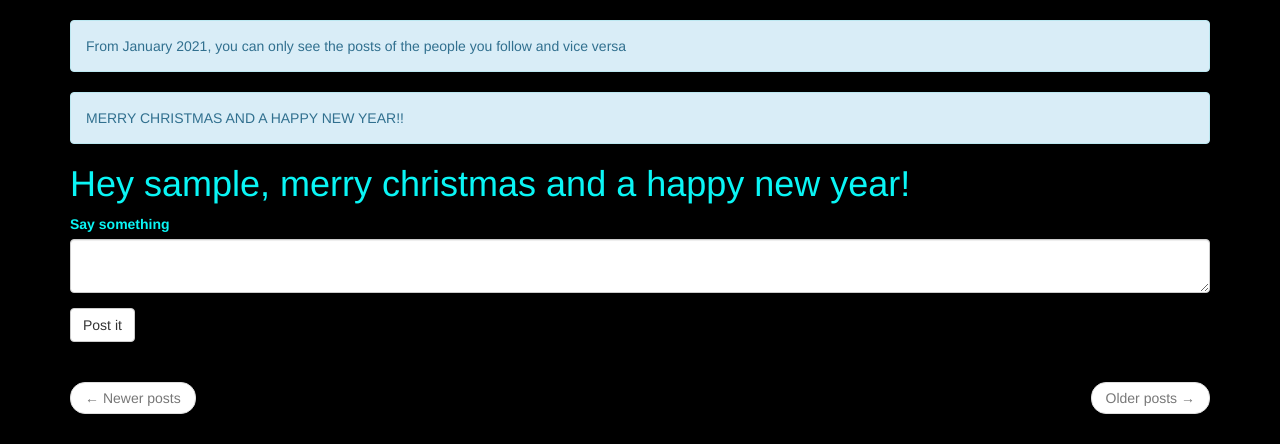
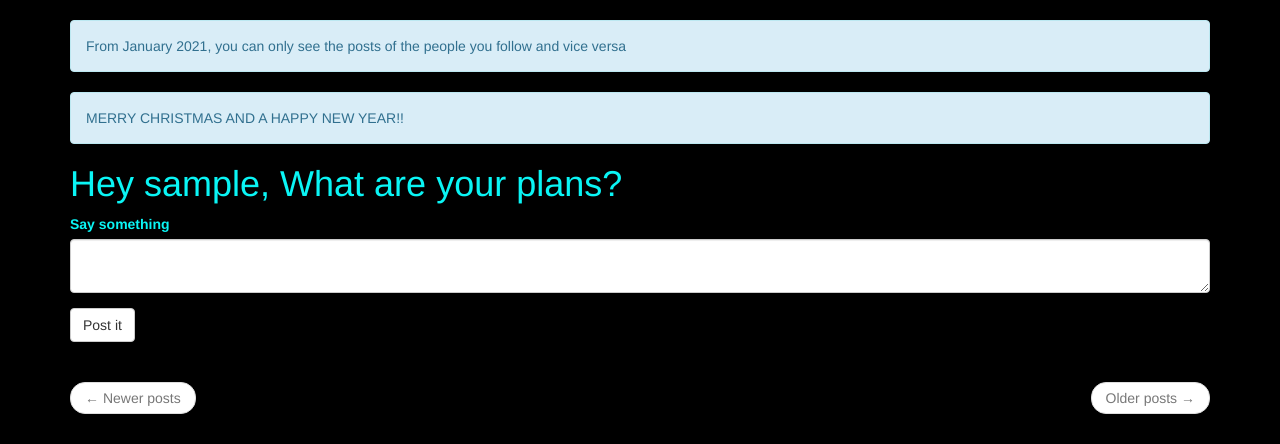
Before and after one commit to Amazeryogo/Streamfish-Source-Code, a Flask app: page / in a window 1280 px wide. Shown: the part 52-496 px from the top of the page. Run offline with Flask 2, Linux system fonts and the light colour scheme; the visitor is signed in with stand-in values (Sample User, id 1); data comes from the database, SQL or seed files in the repository; data that the repository does not hold is empty; some libraries are stand-ins or nearby versions.

Commit message:
Update index.html

```diff
--- a/app/templates/index.html
+++ b/app/templates/index.html
@@ -3,7 +3,7 @@
 
 {% block app_content %}
 <link href="static/main.css" rel="stylesheet">
-<h1>{{ _('Hey %(username)s, merry christmas and a happy new year!', username = current_user.username) }}</h1>
+<h1>{{ _('Hey %(username)s, What are your plans?', username = current_user.username) }}</h1>
     {% if form %}
     {{ wtf.quick_form(form) }}
     <br>
```
